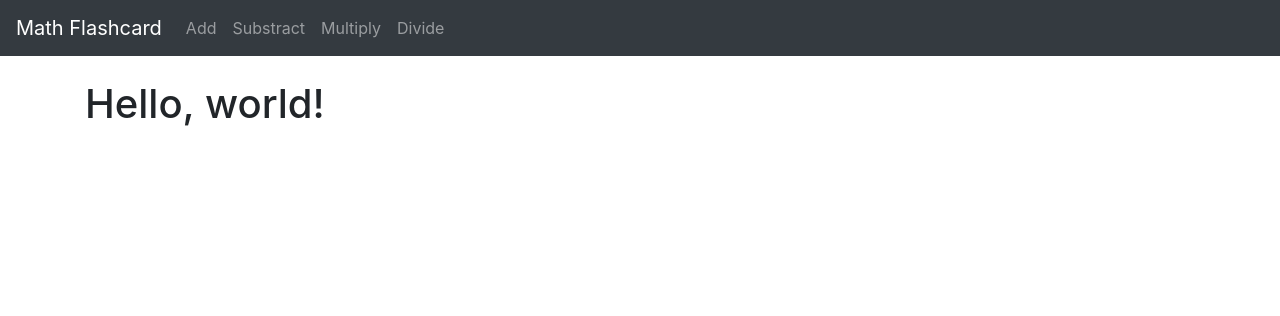
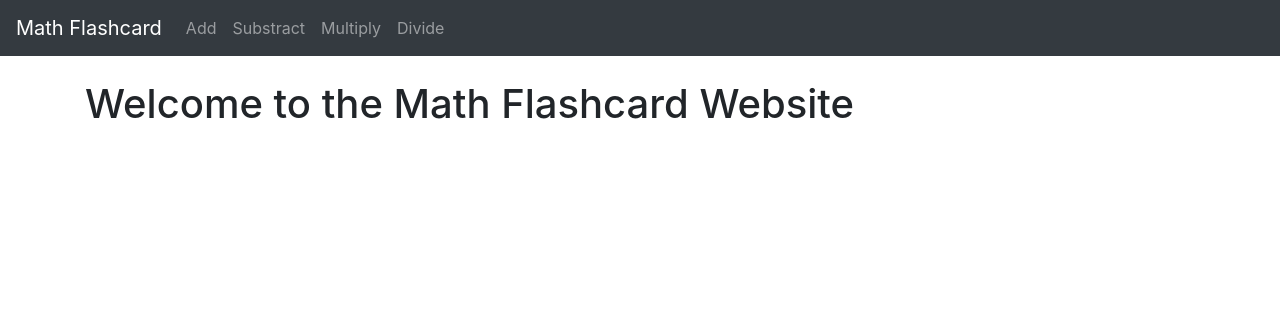
Before and after one commit to Artiflas/Django-MathCards, a Django app: template website/templates/home.html in a window 1280 px wide. Shown: the top 316 px of the page. Run offline with Django 3.2, Linux system fonts and the light colour scheme; the template is opened without the code that fills it, so the values that code supplies are empty; parts of the project's set-up code (start-up, migrations or seed data) failed here and were passed over.

Commit message:
changed the home.html title

```diff
--- a/website/templates/home.html
+++ b/website/templates/home.html
@@ -1,5 +1,5 @@
 {% extends 'base.html' %}
 <!-- -->
 {% block 'content' %}
-<h1>Hello, world!</h1>
+<h1>Welcome to the Math Flashcard Website</h1>
 {% endblock %}
```
